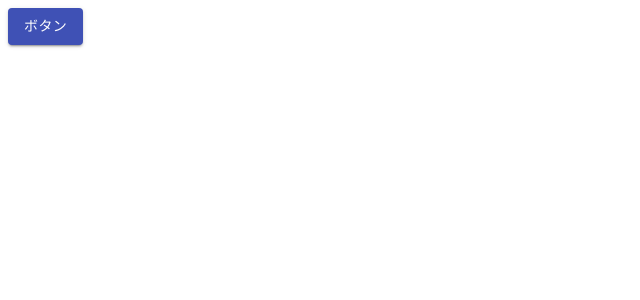
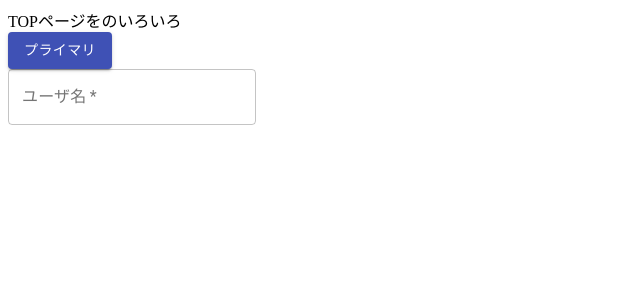
Before and after one commit to KiharaTakahiro/share-media, a Next.js app in the folder web/: page / in a window 1280 px wide. Shown: the top 300 px of the page, without its empty margins (0-640 px from the left). Built offline with nearby package versions, Linux system fonts and the light colour scheme.

Commit message:
コンポーネントを追加

```diff
--- /dev/null
+++ b/web/src/componets/atoms/primary_button.tsx
@@ -0,0 +1,14 @@
+import Button from '@material-ui/core/Button';
+import React from "react";
+
+type Props = {
+  button_name: string;
+}
+
+const PrimaryButton: React.FC<Props> = ({button_name}) => (
+    <Button variant="contained" color="primary">
+      {button_name}
+    </Button>
+  );
+
+export default PrimaryButton;
--- /dev/null
+++ b/web/src/componets/atoms/require_text.tsx
@@ -0,0 +1,15 @@
+import TextField from '@material-ui/core/TextField';
+import React from "react";
+
+type Props = {
+  label?: string
+  default_value?: string
+}
+
+const RequireText: React.FC<Props> = ({label, default_value}) => (
+<div>
+  <TextField required label={label} defaultValue={default_value} variant="outlined"/>
+</div>
+  );
+
+export default RequireText;
--- /dev/null
+++ b/web/src/componets/templates/top.tsx
@@ -0,0 +1,14 @@
+import React from "react";
+import PrimaryButton from "../atoms/primary_button"
+import RequireText from "../atoms/require_text"
+type Props = {}
+
+const TopTemplate: React.FC<Props> = ({}) => (
+  <div>
+    <div>TOPページをのいろいろ</div>
+    <PrimaryButton button_name="プライマリ"></PrimaryButton>
+    <RequireText label="ユーザ名" />
+  </div>
+);
+
+export default TopTemplate;
--- a/web/src/pages/index.tsx
+++ b/web/src/pages/index.tsx
@@ -1,10 +1,8 @@
 import React from 'react'
-import Button from '@material-ui/core/Button';
+import TopTemplate from '../componets/templates/top';
 
 const Index = () => (
-    <Button variant="contained" color="primary">
-      ボタン
-    </Button>
+    <TopTemplate></TopTemplate>
   );
 
 export default Index;
```
Also changed, not shown: web/src/componets/button.tsx (deleted, +0 -9 lines).
